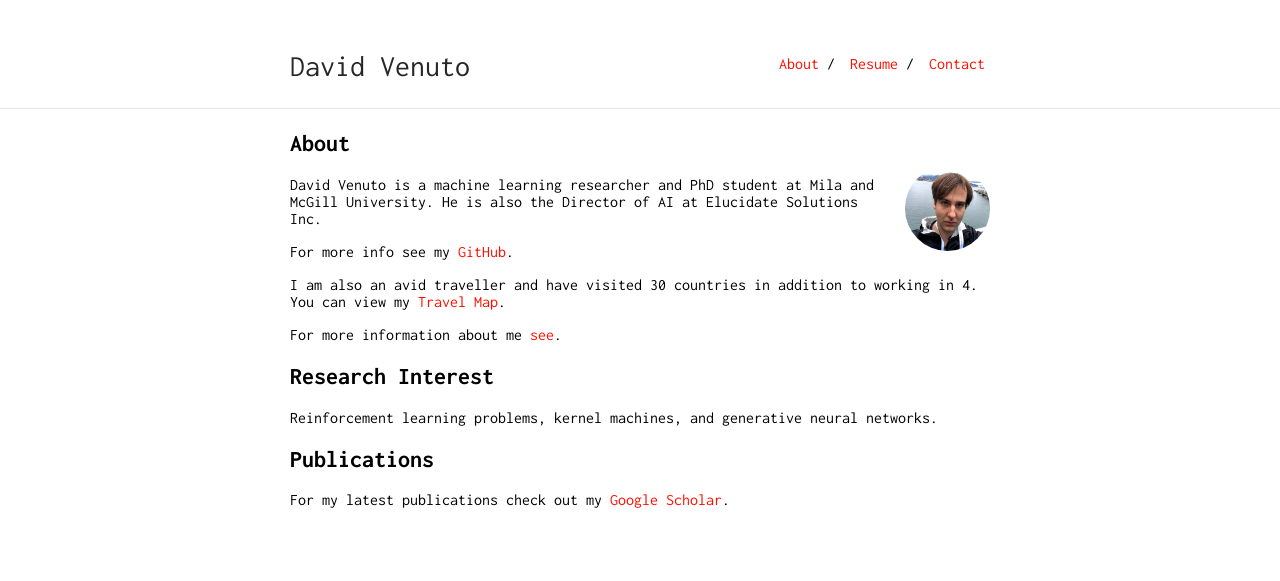
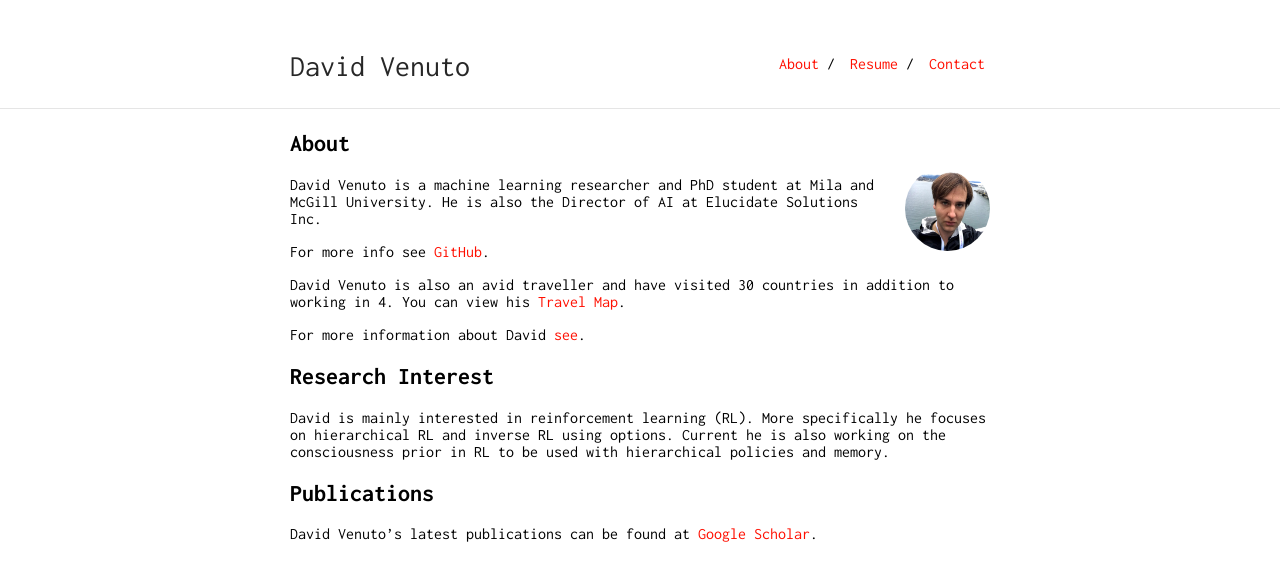
Before and after one commit to dvVenuto/dvvenuto.github.io, a Jekyll site: the page built from index.md, in a window 1280 px wide. Shown: the top 581 px of the page. Built offline with Jekyll 4.4.1, drawn with Linux system fonts in a browser that asks for light colours; our own code applies the rules of GitHub Pages for plain Markdown files.

Commit message:
Update index.md

```diff
--- a/index.md
+++ b/index.md
@@ -8,16 +8,16 @@ layout: default
 
 David Venuto is a machine learning researcher and PhD student at Mila and McGill University.  He is also the Director of AI at Elucidate Solutions Inc.
 
-For more info see my [GitHub](https://github.com/dvVenuto).
+For more info see [GitHub](https://github.com/dvVenuto).
 
-I am also an avid traveller and have visited 30 countries in addition to working in 4.  You can view my [Travel Map](https://drive.google.com/open?id=1_QtJdbULTcZpp6Jb8Da1D3T6d7vGn5np&usp=sharing).
+David Venuto is also an avid traveller and have visited 30 countries in addition to working in 4.  You can view his [Travel Map](https://drive.google.com/open?id=1_QtJdbULTcZpp6Jb8Da1D3T6d7vGn5np&usp=sharing).
 
-For more information about me [see](https://www.wikidata.org/wiki/Q64536153).
+For more information about David [see](https://www.wikidata.org/wiki/Q64536153).
 
 ## Research Interest
 
-Reinforcement learning problems, kernel machines, and generative neural networks.
+David is mainly interested in reinforcement learning (RL). More specifically he focuses on hierarchical RL and inverse RL using options. Current he is also working on the consciousness prior in RL to be used with hierarchical policies and memory.
 
 ## Publications
 
-For my latest publications check out my [Google Scholar](https://scholar.google.ca/citations?user=32rbUtYAAAAJ&hl=en).
+David Venuto's latest publications can be found at [Google Scholar](https://scholar.google.ca/citations?user=32rbUtYAAAAJ&hl=en).
```
